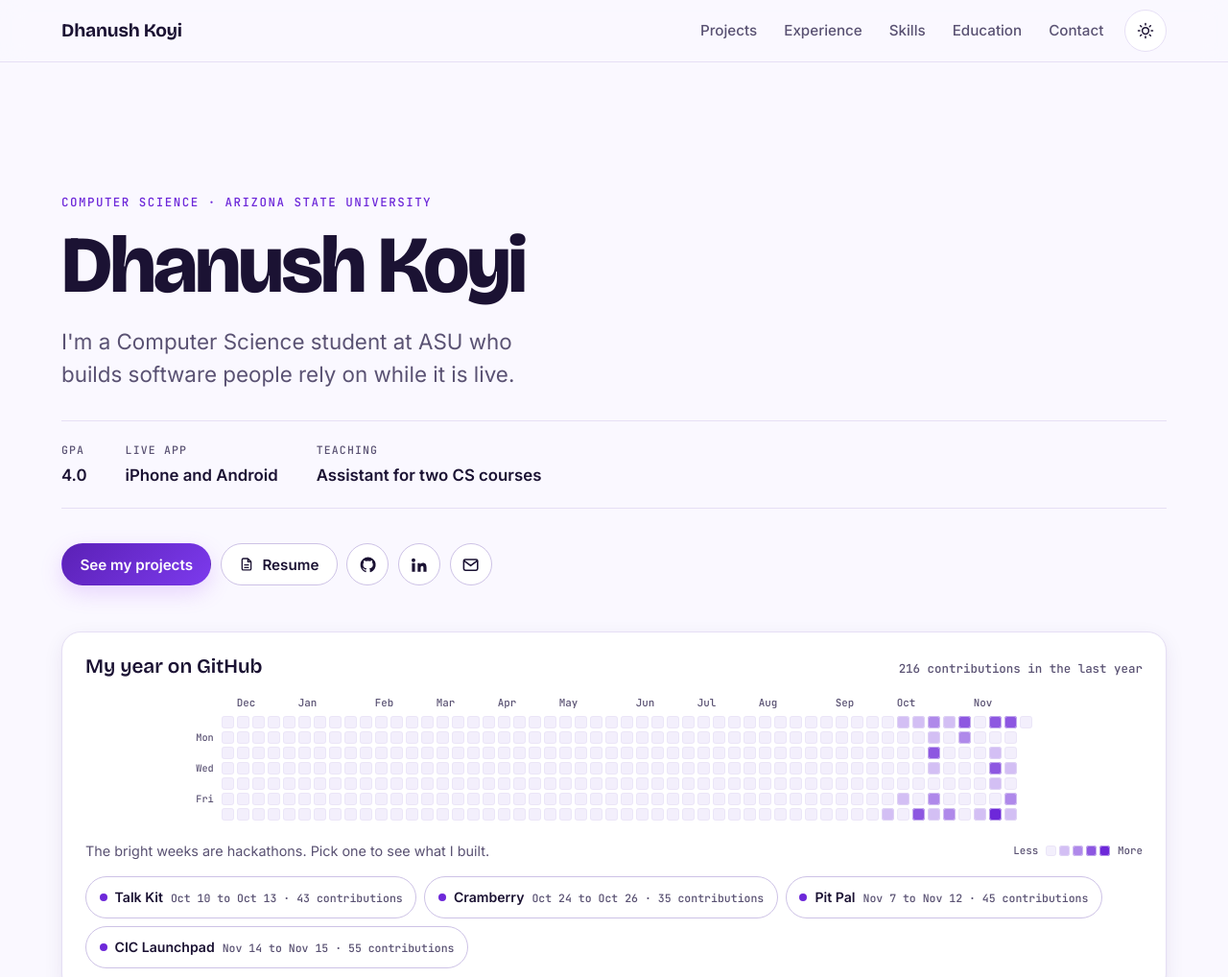
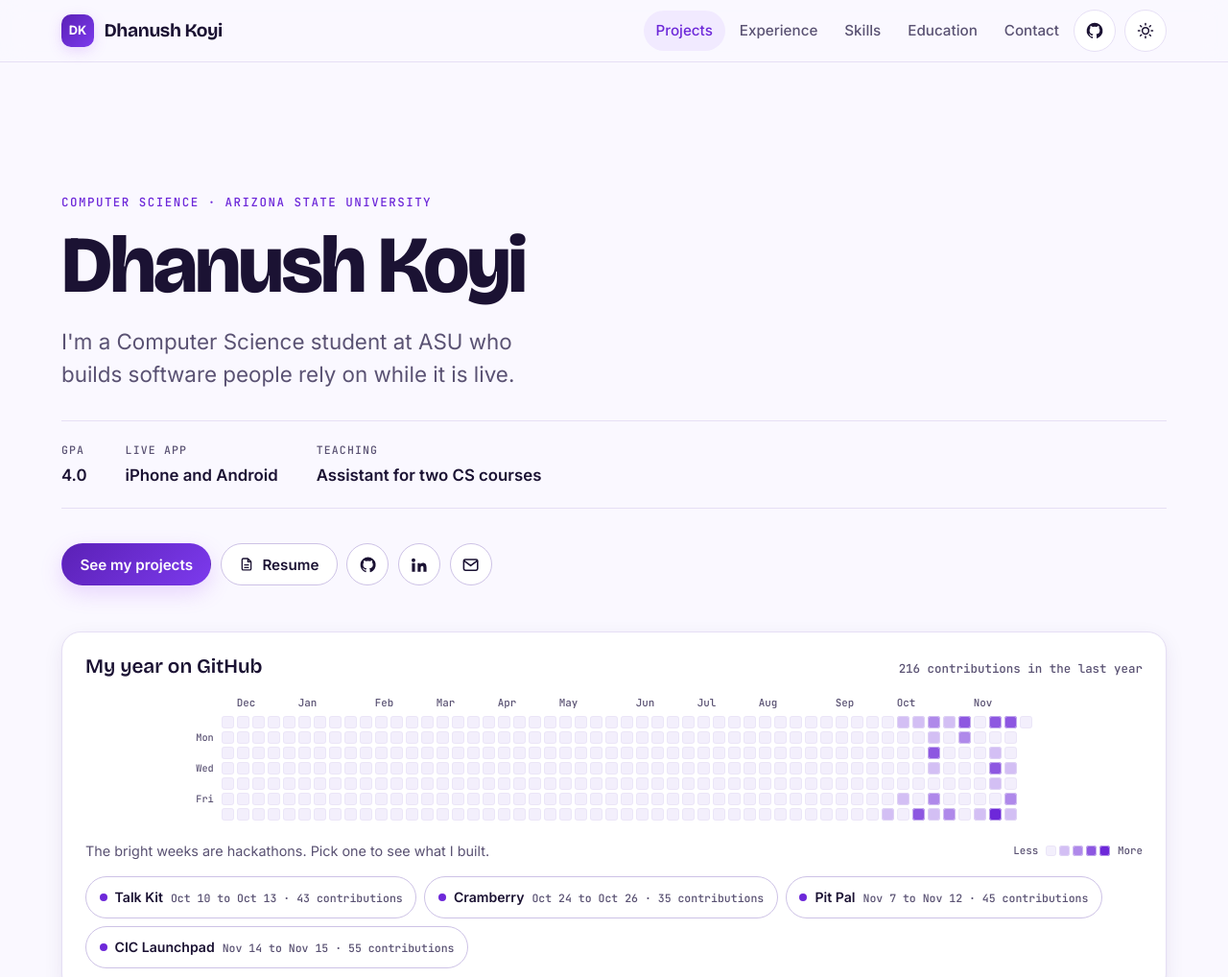
Before and after one commit to dkoyi/dkoyi.github.io, a plain HTML site: page index.html in a window 1280 px wide. Shown: the top 1018 px of the page at 96% size. Drawn offline with nearby package versions, Linux system fonts and the light colour scheme.

Commit message:
Header: brand mark, GitHub icon button and active section highlight
Adds a DK mark next to the name and a GitHub profile icon button in the
nav. The link for the section in view is highlighted (aria-current).
On phones the GitHub button shows its label in the menu.

```diff
--- a/assets/css/style.css
+++ b/assets/css/style.css
@@ -147,7 +147,12 @@ code { font-family: var(--font-mono); font-size: 0.85em; background: var(--surfa
   border-bottom: 1px solid var(--border);
 }
 .nav { display: flex; align-items: center; justify-content: space-between; min-height: 4rem; gap: 1rem; }
-.nav__brand { font-family: var(--font-display); font-weight: 700; font-size: 1.2rem; color: var(--text); text-decoration: none; letter-spacing: -0.01em; }
+.nav__brand { display: inline-flex; align-items: center; gap: 0.65rem; font-family: var(--font-display); font-weight: 700; font-size: 1.2rem; color: var(--text); text-decoration: none; letter-spacing: -0.02em; }
+.nav__mark {
+  display: grid; place-items: center; width: 34px; height: 34px; border-radius: 10px;
+  background: linear-gradient(135deg, var(--btn-from), var(--btn-to)); color: var(--accent-contrast);
+  font: 800 0.8rem/1 var(--font-sans); letter-spacing: 0; box-shadow: 0 4px 14px var(--glow);
+}
 .nav__links { list-style: none; display: flex; align-items: center; gap: 0.15rem; margin: 0; padding: 0; }
 .nav__links a {
   display: inline-block; padding: 0.5rem 0.8rem; border-radius: 999px;
@@ -155,6 +160,16 @@ code { font-family: var(--font-mono); font-size: 0.85em; background: var(--surfa
   transition: color 0.15s, background-color 0.15s;
 }
 .nav__links a:hover { color: var(--text); background: var(--surface-2); }
+.nav__links a[aria-current] { color: var(--accent); background: var(--accent-soft); }
+.nav__links a.icon-btn {
+  display: inline-grid; place-items: center; width: 44px; height: 44px; padding: 0;
+  border: 1px solid var(--border); background: var(--surface); color: var(--text);
+}
+.nav__links a.icon-btn:hover { border-color: var(--accent); color: var(--accent); background: var(--accent-soft); }
+.icon-btn .ico { width: 1.25rem; height: 1.25rem; }
+@media (min-width: 761px) {
+  .icon-btn__text { position: absolute; width: 1px; height: 1px; overflow: hidden; clip: rect(0 0 0 0); white-space: nowrap; }
+}
 .nav__toggle, .theme-toggle {
   display: inline-grid; place-items: center;
   width: 44px; height: 44px; border-radius: 999px;
@@ -180,6 +195,7 @@ code { font-family: var(--font-mono); font-size: 0.85em; background: var(--surfa
   }
   .nav__links.is-open { display: flex; }
   .nav__links a { padding: 0.85rem 0.5rem; font-size: 1.05rem; border-radius: var(--radius-sm); }
+  .nav__links a.icon-btn { display: flex; justify-content: flex-start; align-items: center; gap: 0.6rem; width: auto; height: auto; border: 0; background: transparent; color: var(--text-muted); padding: 0.85rem 0.5rem; }
   .theme-toggle { margin: 0.5rem 0 0; }
 }
 
--- a/assets/js/main.js
+++ b/assets/js/main.js
@@ -164,6 +164,24 @@
     });
   }
 
+  // ----- Highlight the nav link for the section in view -----
+  var navLinks = document.querySelectorAll('.nav__links a[href^="#"]');
+  if (navLinks.length && "IntersectionObserver" in window) {
+    var byId = {};
+    navLinks.forEach(function (a) { byId[a.getAttribute("href").slice(1)] = a; });
+    var spy = new IntersectionObserver(function (entries) {
+      entries.forEach(function (e) {
+        if (!e.isIntersecting) return;
+        navLinks.forEach(function (a) { a.removeAttribute("aria-current"); });
+        if (byId[e.target.id]) byId[e.target.id].setAttribute("aria-current", "location");
+      });
+    }, { rootMargin: "-45% 0px -50% 0px" });
+    Object.keys(byId).forEach(function (id) {
+      var el = document.getElementById(id);
+      if (el) spy.observe(el);
+    });
+  }
+
   // ----- Footer year -----
   var year = document.getElementById("year");
   if (year) year.textContent = new Date().getFullYear();
--- a/index.html
+++ b/index.html
@@ -46,7 +46,7 @@
 
   <header class="site-header">
     <nav class="nav container" aria-label="Main">
-      <a class="nav__brand" href="#top">Dhanush Koyi</a>
+      <a class="nav__brand" href="#top"><span class="nav__mark" aria-hidden="true">DK</span>Dhanush Koyi</a>
       <button class="nav__toggle" type="button" aria-expanded="false" aria-controls="nav-links">
         <span class="visually-hidden">Menu</span>
         <svg aria-hidden="true" width="22" height="22" viewBox="0 0 24 24"><path d="M3 6h18M3 12h18M3 18h18" stroke="currentColor" stroke-width="2" stroke-linecap="round"/></svg>
@@ -57,6 +57,7 @@
         <li><a href="#skills">Skills</a></li>
         <li><a href="#education">Education</a></li>
         <li><a href="#contact">Contact</a></li>
+        <li><a class="icon-btn" href="https://github.com/dkoyi" rel="noopener"><svg class="ico" aria-hidden="true"><use href="#i-github"/></svg><span class="icon-btn__text">GitHub profile</span></a></li>
         <li>
           <button class="theme-toggle" type="button" aria-label="Switch color theme" aria-pressed="false">
             <svg class="icon-sun" aria-hidden="true" width="18" height="18" viewBox="0 0 24 24"><circle cx="12" cy="12" r="4.5" fill="none" stroke="currentColor" stroke-width="2"/><path d="M12 2v2M12 20v2M2 12h2M20 12h2M4.9 4.9l1.4 1.4M17.7 17.7l1.4 1.4M4.9 19.1l1.4-1.4M17.7 6.3l1.4-1.4" stroke="currentColor" stroke-width="2" stroke-linecap="round"/></svg>
```
